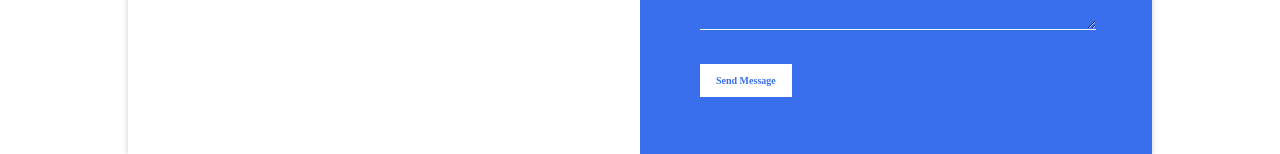
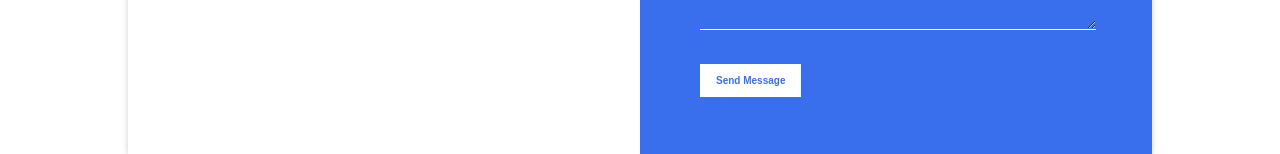
Before and after one commit to xueminzzz/My-Portfolio-Website, a Next.js app: page /about-me in a window 1280 px wide. Shown: the part 441-595 px from the top of the page. Built offline with nearby package versions, Linux system fonts and the light colour scheme.

Commit message:
about me

```diff
--- a/app/about-me/page.js
+++ b/app/about-me/page.js
@@ -11,7 +11,7 @@ export default function AboutMe() {
                         I'm Xue Min, a 21-year-old student currently doing my undergraduate degree in <strong>Computer Science
                             and
                             Design</strong>
-                        at the <a className={styles["link"]}href="https://www.sutd.edu.sg/" target="_blank">Singapore University of Technology and Design
+                         at the <a className={styles["link"]}href="https://www.sutd.edu.sg/" target="_blank">Singapore University of Technology and Design
                             (SUTD)</a>. I am
                         interested in Software as a Service, where I get to create software solutions to solve real-world
                         problems.
--- a/app/about-me/page.module.css
+++ b/app/about-me/page.module.css
@@ -80,7 +80,6 @@
     transition: border-color 0.3s ease;
     color: #ffffff;
     font-size: 0.85rem;
-    font-family: 'Times New Roman', Times, serif;
 }
 
 .line-input:hover {
@@ -105,7 +104,6 @@
     color: #396FED;
     font-weight: bold;
     border: 1px solid white;
-    font-family: 'Times New Roman', Times, serif;
 }
 
 @media screen and (max-width: 100em) {
```
